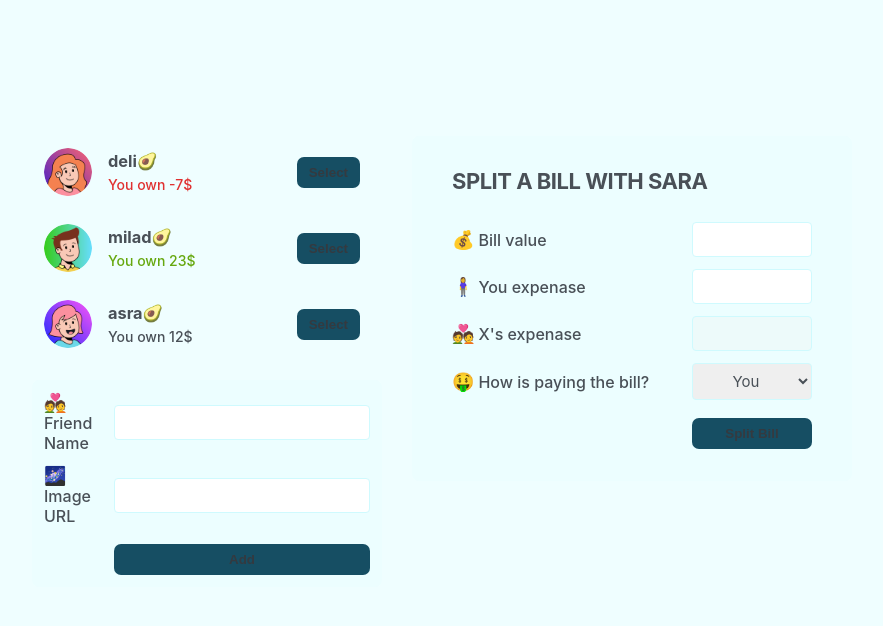
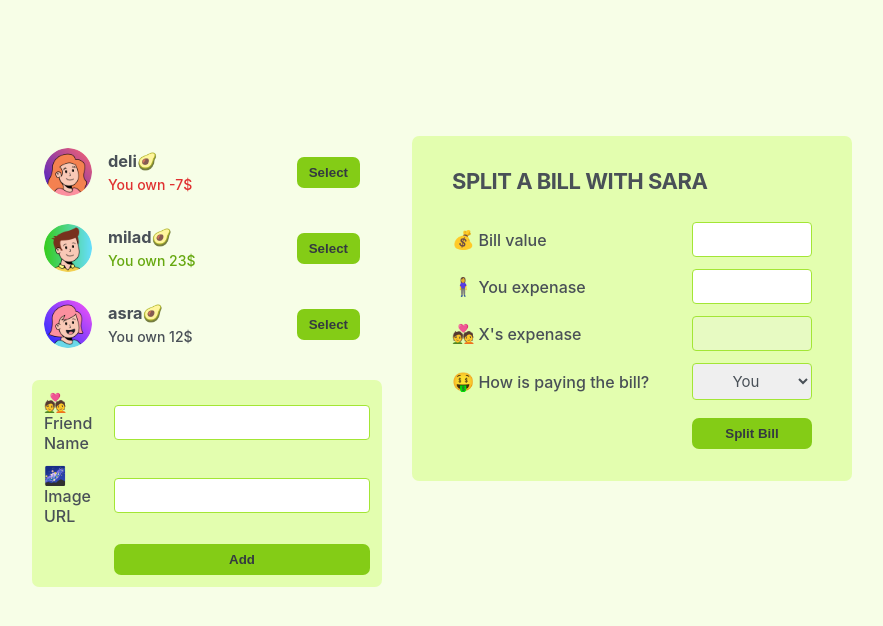
Before and after one commit to roshana01/Friend-eat-list, a React (Vite) app: page / in a window 1280 px wide. Shown: the top 626 px of the page, without its empty margins (198-1081 px from the left). Built offline with nearby package versions, Linux system fonts and the light colour scheme.

Commit message:
update : file css

```diff
--- a/src/components/index.css
+++ b/src/components/index.css
@@ -1,9 +1,16 @@
+/* :root {
+  --color-back: #faf5ff;
+  --color-lightest: #d8b4fe;
+  --color-light: #d6adff;
+  --color-medium: #d127e8cf;
+  --color-dark: #9a42f3;
+} */
 :root {
-  --color-back: #ecfeffcd;
-  --color-lightest: #ecfeff;
-  --color-light: #cffafe;
-  --color-medium: #164e63;
-  --color-dark: #083344;
+  --color-back: #f7fee7;
+  --color-lightest: #e0fea4d4;
+  --color-light: #a3e635;
+  --color-medium: #84cc16;
+  --color-dark: #a3e635;
 }
 
 * {
```
